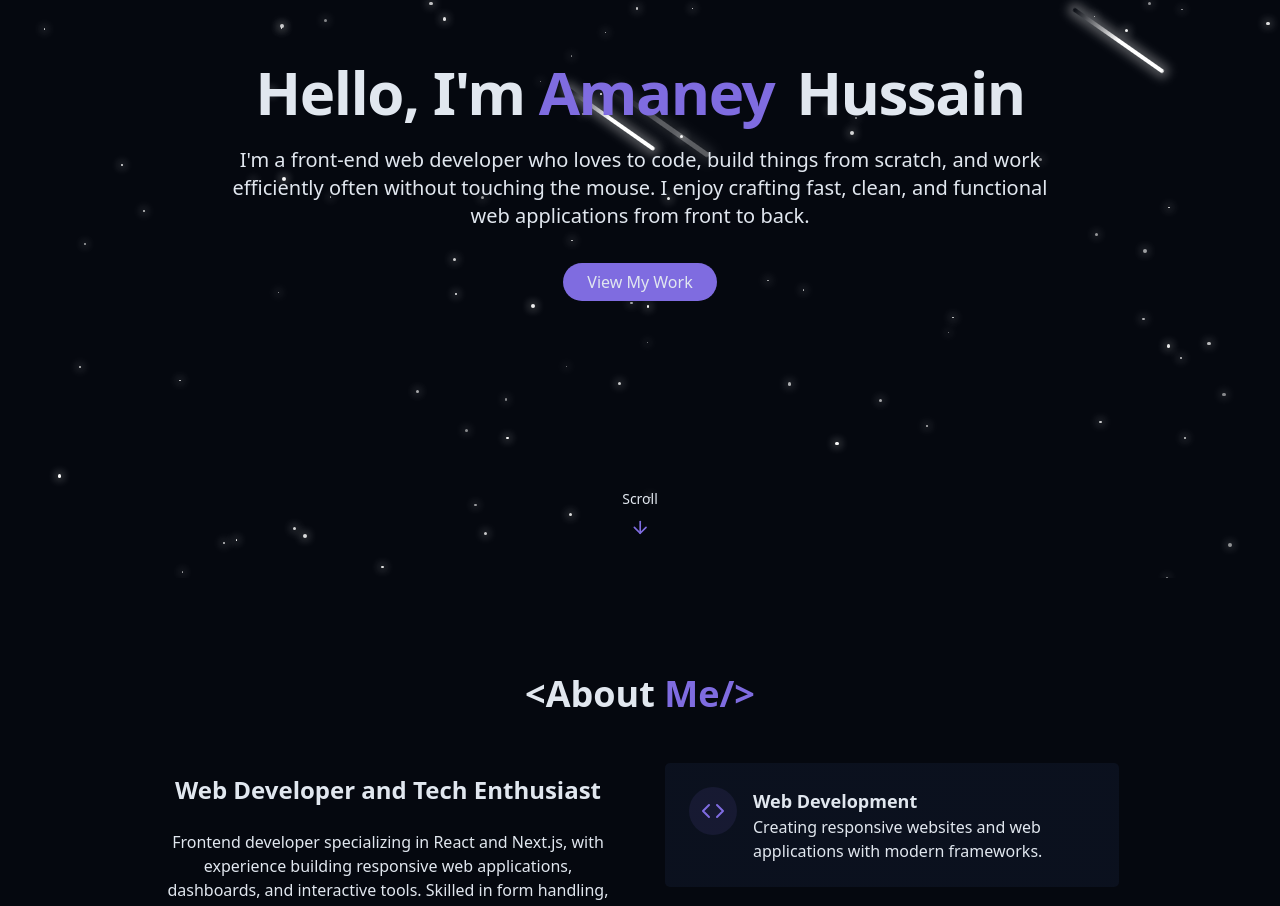
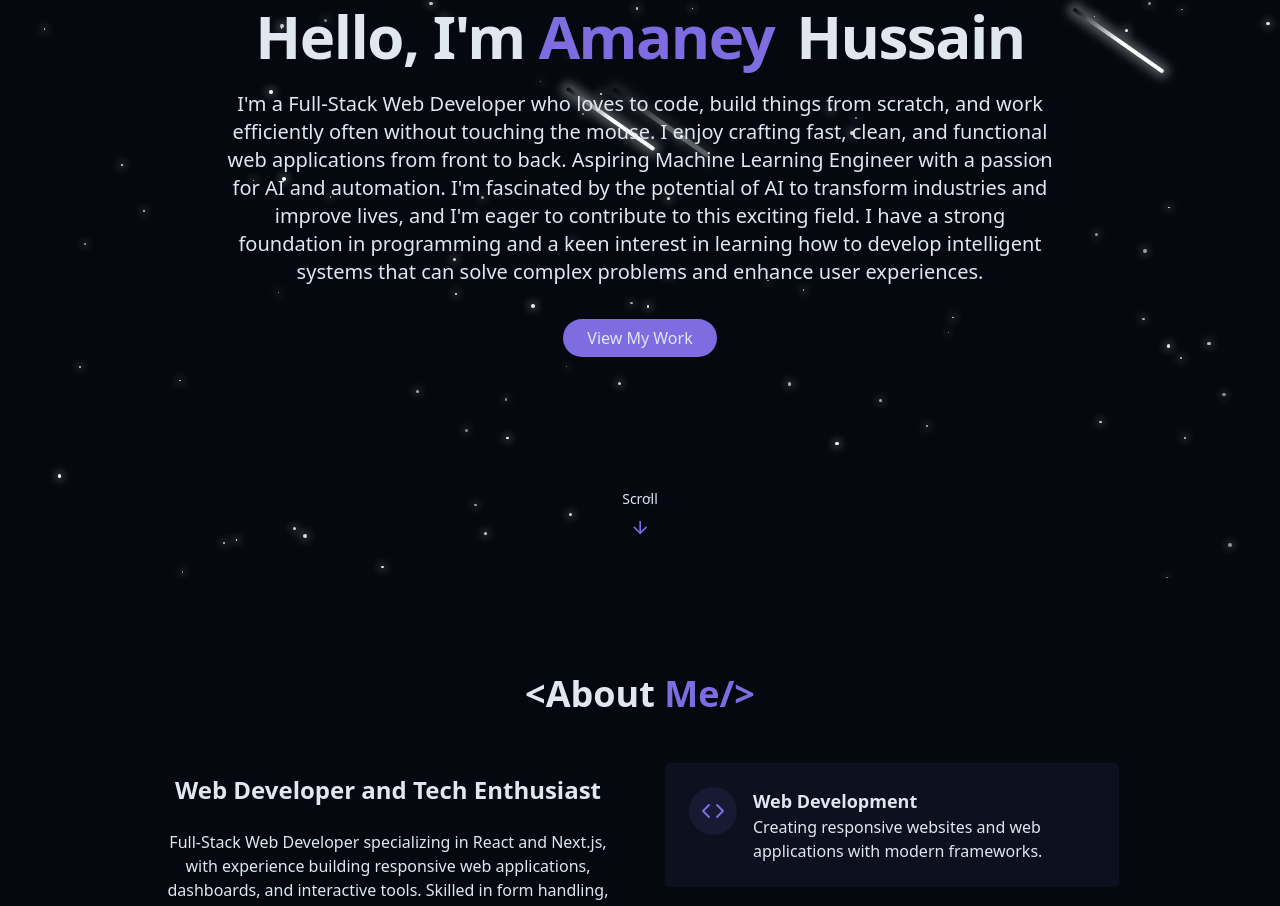
Before and after one commit to codename-SilverMask/portfolio_react, a React (Vite) app: page / in a window 1280 px wide. Shown: the part 222-1128 px from the top of the page. Built offline with nearby package versions, Linux system fonts and the light colour scheme.

Commit message:
Minor Update

```diff
--- a/src/components/AboutSection.jsx
+++ b/src/components/AboutSection.jsx
@@ -13,7 +13,7 @@ export const AboutSection = () => {
               Web Developer and Tech Enthusiast
             </h3>
             <p className="text-muted-foreground">
-              Frontend developer specializing in React and Next.js, with
+              Full-Stack Web Developer specializing in React and Next.js, with
               experience building responsive web applications, dashboards, and
               interactive tools. Skilled in form handling, API integration, and
               deployment workflows, with growing expertise in backend
--- a/src/components/HeroSection.jsx
+++ b/src/components/HeroSection.jsx
@@ -19,10 +19,15 @@ export const HeroSection = () => {
             </span>
           </h1>
           <p className="text-lg md:text-xl text-muted-foreground max-2-2xl mx-auto opacity-0 animate-fade-in-delay-3">
-            I'm a front-end web developer who loves to code, build things from
+            I'm a Full-Stack Web Developer who loves to code, build things from
             scratch, and work efficiently often without touching the mouse. I
             enjoy crafting fast, clean, and functional web applications from
-            front to back.
+            front to back. Aspiring Machine Learning Engineer with a passion for
+            AI and automation. I'm fascinated by the potential of AI to
+            transform industries and improve lives, and I'm eager to contribute
+            to this exciting field. I have a strong foundation in programming
+            and a keen interest in learning how to develop intelligent systems
+            that can solve complex problems and enhance user experiences.
           </p>
           <div className="pt-4 opacity-0 animate-fade-in-delay-4">
             <a href="#projects" className="cosmic-button">
```
Also changed, not shown: 1 other file (tests, documents, lock files or other folders).
